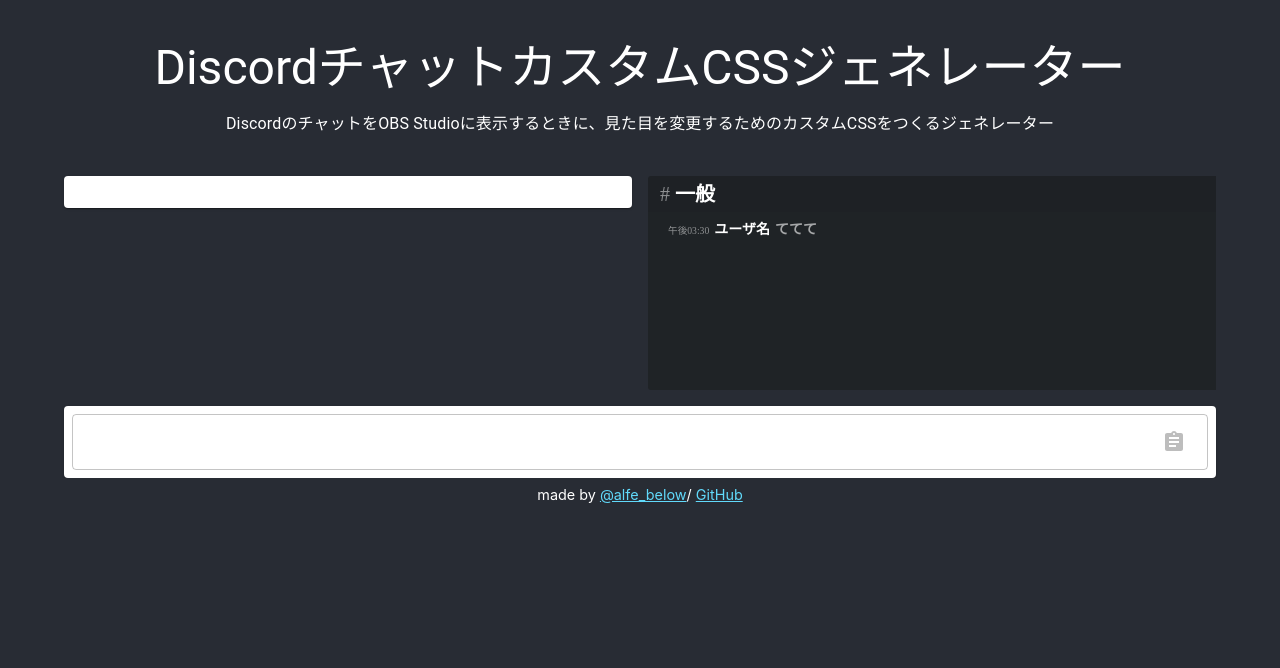
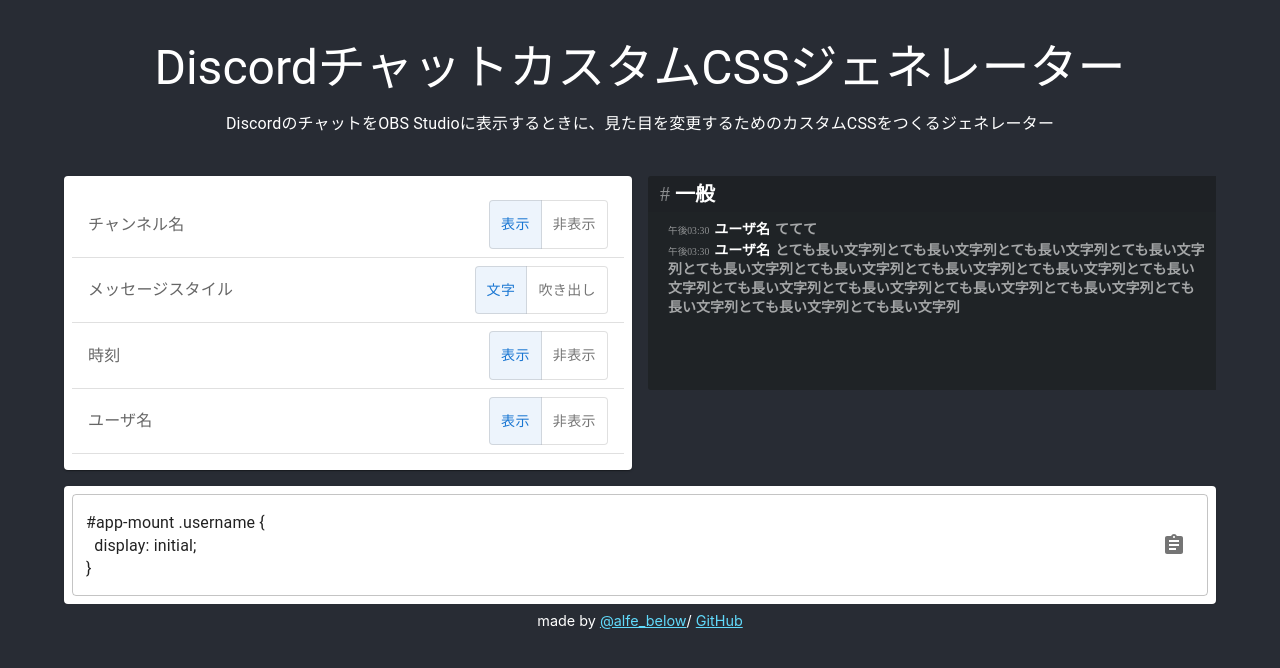
Before and after one commit to alfe/obs-discord-text-css-generator, a React (Vite) app: page / in a window 1280 px wide. Shown: the top 668 px of the page. Built offline with nearby package versions, Linux system fonts and the light colour scheme.

Commit message:
add: show/hidden toggl button

```diff
--- a/src/component/CssMaker.tsx
+++ b/src/component/CssMaker.tsx
@@ -22,10 +22,6 @@
     messageText: {},
   });
 
-  const [alignment, setAlignment] = React.useState('vertical');
-  const [activeMove, setActiveMove] = React.useState(false);
-  const [activeNamePosition, setActiveNamePosition] = React.useState(true);
-  const { t } = useTranslation("translation", { keyPrefix: "css_maker" });
   console.log(styles)
 
   return (
@@ -33,6 +29,90 @@
       <Grid item md={6} xs={12}>
         <InputArea>
           <List>
+            <SelectorListItem
+              title="チャンネル名"
+              options={[
+                { label: '表示', value: 'true' },
+                { label: '非表示', value: 'false' },
+              ]}
+              onChange={(value) => {
+                setStyles({
+                  ...styles,
+                  channelName: {
+                    ...styles.channelName,
+                    display: value === 'false' ? 'none' : 'inherit',
+                  },
+                });
+              }} />
+            <SelectorListItem
+              title="メッセージスタイル"
+              options={[
+                { label: '文字', value: 'text' },
+                { label: '吹き出し', value: 'bubbles' },
+              ]}
+              onChange={(value) => {
+                setStyles({
+                  ...styles,
+                  message: {
+                    ...styles.message,
+                    ...(value === 'bubbles' ? {
+                      border: '1px solid #FFFFFF',
+                      borderRadius: '8px',
+                      padding: '16px',
+                    } : {
+                      border: 'none',
+                      padding: '0 0 2px',
+                    })
+                  },
+                });
+              }} />
+            <SelectorListItem
+              title="時刻"
+              options={[
+                { label: '表示', value: 'true' },
+                { label: '非表示', value: 'false' },
+              ]}
+              onChange={(value) => {
+                setStyles({
+                  ...styles,
+                  timestamp: {
+                    ...styles.timestamp,
+                    display: value === 'false' ? 'none' : 'initial',
+                  },
+                });
+              }} />
+            <SelectorListItem
+              title="ユーザ名"
+              options={[
+                { label: '表示', value: 'true' },
+                { label: '非表示', value: 'false' },
+              ]}
+              onChange={(value) => {
+                setStyles({
+                  ...styles,
+                  username: {
+                    ...styles.username,
+                    display: value === 'false' ? 'none' : 'initial',
+                  },
+                });
+              }} />
+            {/* <SliderListItem
+              title="チャットテキスト大きさ"
+              defaultValue={14}
+              min={0}
+              max={100}
+              onChange={(value) => {
+                setStyles({
+                  ...styles,
+                  messageText: {
+                    ...styles.messageText,
+                    fontSize: `${value}px`,
+                  }
+                });
+              }} /> */}
+            {/* li.message:not(:last-child) {
+                display: none;
+            } */}
           </List>
         </InputArea>
       </Grid>
--- a/src/component/DiscordIconPreview.tsx
+++ b/src/component/DiscordIconPreview.tsx
@@ -24,11 +24,18 @@
             <span data-reactid=".0.0.$/=10.1">一般</span>
           </div>
           <ul className="messages" style={{ backgroundColor: 'rgba(30, 33, 36, 0.85)', ...styles.messages }} data-reactid=".0.0.$/=11">
+          <li className="message" style={styles.message} data-reactid=".0.0.$/=11.$9999999/=1$0000000">
+              <span className="timestamp" style={{ fontSize: 9.655172413793103, ...styles.timestamp }} data-reactid=".0.0.$/=11.$0000000/=1$0000000.$/=10">午後03:30</span>
+              <span className="username" style={styles.username} data-reactid=".0.0.$/=11.$0000000/=1$0000000.$/=11">ユーザ名</span>
+              <span className="message-text" style={{ color: 'rgba(255, 255, 255, 0.6)', ...styles.messageText }} data-reactid=".0.0.$/=11.$0000000/=1$0000000.$/=12">
+                <span data-reactid=".0.0.$/=11.$0000000/=1$0000000.$/=12.0">ててて</span>
+              </span>
+            </li>
             <li className="message" style={styles.message} data-reactid=".0.0.$/=11.$9999999/=1$0000000">
               <span className="timestamp" style={{ fontSize: 9.655172413793103, ...styles.timestamp }} data-reactid=".0.0.$/=11.$0000000/=1$0000000.$/=10">午後03:30</span>
               <span className="username" style={styles.username} data-reactid=".0.0.$/=11.$0000000/=1$0000000.$/=11">ユーザ名</span>
               <span className="message-text" style={{ color: 'rgba(255, 255, 255, 0.6)', ...styles.messageText }} data-reactid=".0.0.$/=11.$0000000/=1$0000000.$/=12">
-                <span data-reactid=".0.0.$/=11.$0000000/=1$0000000.$/=12.0">ててて</span>
+                <span data-reactid=".0.0.$/=11.$0000000/=1$0000000.$/=12.0">とても長い文字列とても長い文字列とても長い文字列とても長い文字列とても長い文字列とても長い文字列とても長い文字列とても長い文字列とても長い文字列とても長い文字列とても長い文字列とても長い文字列とても長い文字列とても長い文字列とても長い文字列とても長い文字列</span>
               </span>
             </li>
           </ul>
--- a/src/component/SliderListItem.tsx
+++ b/src/component/SliderListItem.tsx
@@ -8,11 +8,12 @@
   title: string;
   disabled?: boolean;
   onChange: (value: string) => void;
+  defaultValue?: number;
   min?: number;
   max?: number;
 };
-const SliderListItem = ({ title, disabled, onChange, min, max }: SliderListItemProps) => {
-  const [value, setValue] = React.useState(0);
+const SliderListItem = ({ title, disabled, onChange, defaultValue, min, max }: SliderListItemProps) => {
+  const [value, setValue] = React.useState(defaultValue || 0);
 
   React.useEffect(() => {
     onChange(`${value}`);
```
